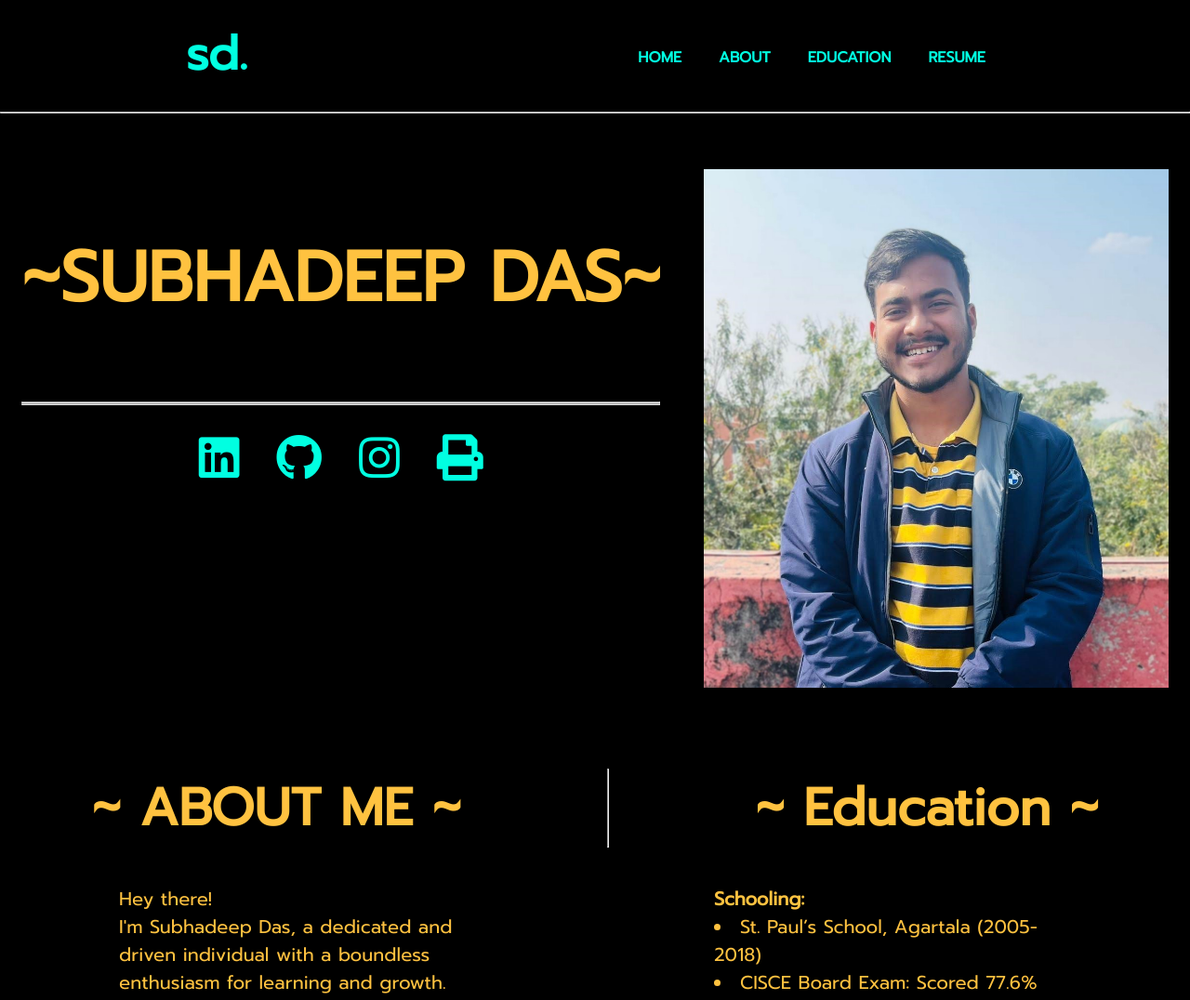
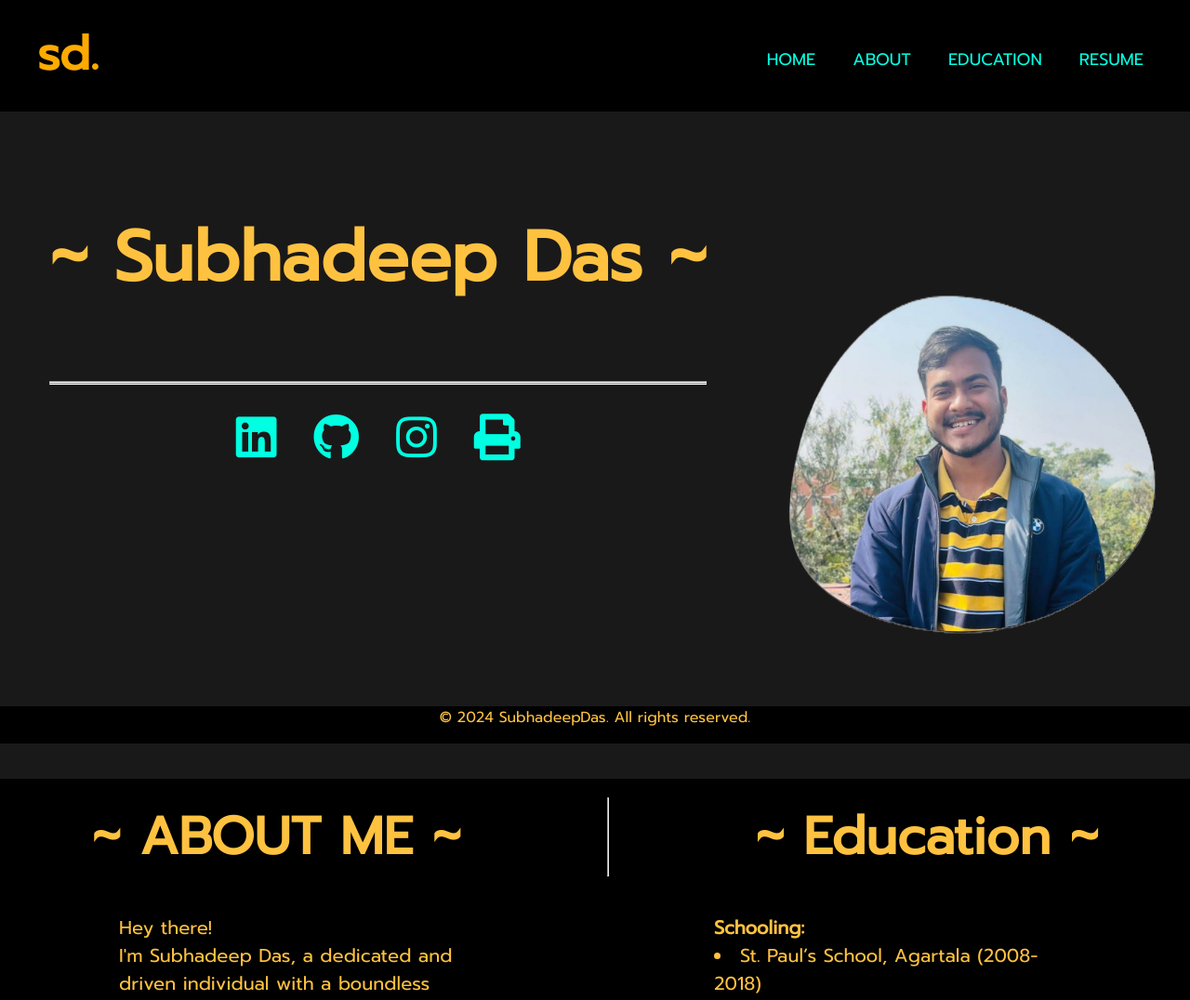
Before and after one commit to NirmitaDebnath/SPORTFOFIO, a plain HTML site: page index.html in a window 1280 px wide. Shown: the top 1076 px of the page at 93% size. Drawn offline with nearby package versions, Linux system fonts and the light colour scheme.

Commit message:
Add files via upload

```diff
--- a/index.html
+++ b/index.html
@@ -36,11 +36,11 @@
                       </ul>
                              </nav>
       </header>
-      <hr />
+
 
       <section class="hi">
         <div class="left">
-          <h1>~SUBHADEEP DAS~</h1><br>
+          <h1>~ Subhadeep Das ~</h1><br>
           <hr><hr>
           <div class="right2">
             <a
@@ -64,15 +64,11 @@
             >
 
           </div>
-
-          <span id="element"></span>
         </div>
-        <div class="right">
-          <img src="sd.jpg" class="nd" />
-
+        <div class="lefts">
+          <img src="sd1.png" class="nd" />
         </div>
       </section>
-
 
       <section>
 
@@ -89,7 +85,7 @@ I'm Subhadeep Das, a dedicated and driven individual with a boundless enthusiasm
           </div>
           <div class="right1">
             <b>Schooling:</b>
-            <li>St. Paul’s School, Agartala (2005-2018)</li>
+            <li>St. Paul’s School, Agartala (2008-2018)</li>
             <li>CISCE Board Exam: Scored 77.6% (best 5 subjects)</li>
             <b>Higher Secondary Schooling:</b>
             <li>Bhavans Tripura Vidyamandir, Agartala</li>
--- a/style.css
+++ b/style.css
@@ -10,13 +10,15 @@ html {
 
 nav {
   display: flex;
-  justify-content: space-around;
+  justify-content: space-between;
   height: 250px;
 }
 
 body {
   background-color: black;
   color: rgb(255, 194, 64);
+  margin-top: 120px; /* Adjust for the fixed header */
+  margin-bottom: 40px; /* Adjust for the fixed footer */
 }
 
 .title {
@@ -25,22 +27,29 @@ body {
 }
 
 header {
-  cursor: pointer;
+  position: fixed;
+  top: 0;
+  left: 0;
+  right: 0;
+  z-index: 1000;
   height: 120px;
+  background-color: black;
+  color: rgb(255, 194, 64);
 }
 
 nav ul {
   display: flex;
-  margin: 30px 0;
+  margin: 30px;
 }
 
 nav ul li {
   list-style: none;
   padding: 20px;
+  text-align: right;
 }
 
 .logo {
-  padding: 20px 0;
+  padding: 20px 0 0 40px;
   font-weight: bolder;
   font-size: 50px;
   color: rgb(1, 255, 225);
@@ -52,7 +61,8 @@ nav ul li {
 
 nav ul li a {
   text-decoration: none;
-  font-weight: bold;
+
+  font-size: large;
   color: rgb(1, 255, 225);
   cursor: pointer;
 }
@@ -62,23 +72,21 @@ nav ul li a:hover {
 }
 
 .left {
-  margin: 100px 0;
+  margin: 80px 0;
   padding: 20px;
   font-size: 50px;
 }
-
-div.right {
-  margin: 40px 0;
-  padding: 20px;
-}
-
 .hi {
   display: flex;
   justify-content: space-around;
+  background-color: rgb(26, 25, 25);
+  margin: 0px 0px 0px 0px;
+  padding: 0px 0px 0px 0px;
+
 }
 
 .nd {
-  width: 500px;
+  width: 400px;
 }
 
 section {
@@ -164,30 +172,14 @@ div.right1 {
 }
 
 footer {
-  height: 80px;
-  cursor: pointer;
-  display: flex;
-  justify-content: center;
-  align-items: center;
-}
-
-.left2 {
-  width: 70%;
-  margin: 20px;
-  display: flex;
-  justify-content: center;
-}
-
-.left2 a {
-  padding: 20px;
-  transition: transform 0.5s ease-in-out;
-}
-
-.left2 a:hover {
-  transform: scale(1.2);
-}
-
-footer p {
+  position: fixed;
+  bottom: 0;
+  left: 0;
+  right: 0;
+  z-index: 1000;
+  height: 40px;
+  background-color: black;
+  color: rgb(255, 194, 64);
   text-align: center;
 }
 
@@ -319,24 +311,4 @@ footer p {
     justify-content: center;
     align-items: center;
   }
-
-  .left2 {
-    width: 70%;
-    margin: 20px;
-    display: block;
-    justify-content: center;
-  }
-
-  .left2 a {
-    padding: 20px;
-    transition: transform 0.5s ease-in-out;
-  }
-
-  .left2 a:hover {
-    transform: scale(1.2);
-  }
-
-  footer p {
-    text-align: center;
-  }
 }
```
Also changed, not shown: sd1.png (added).
